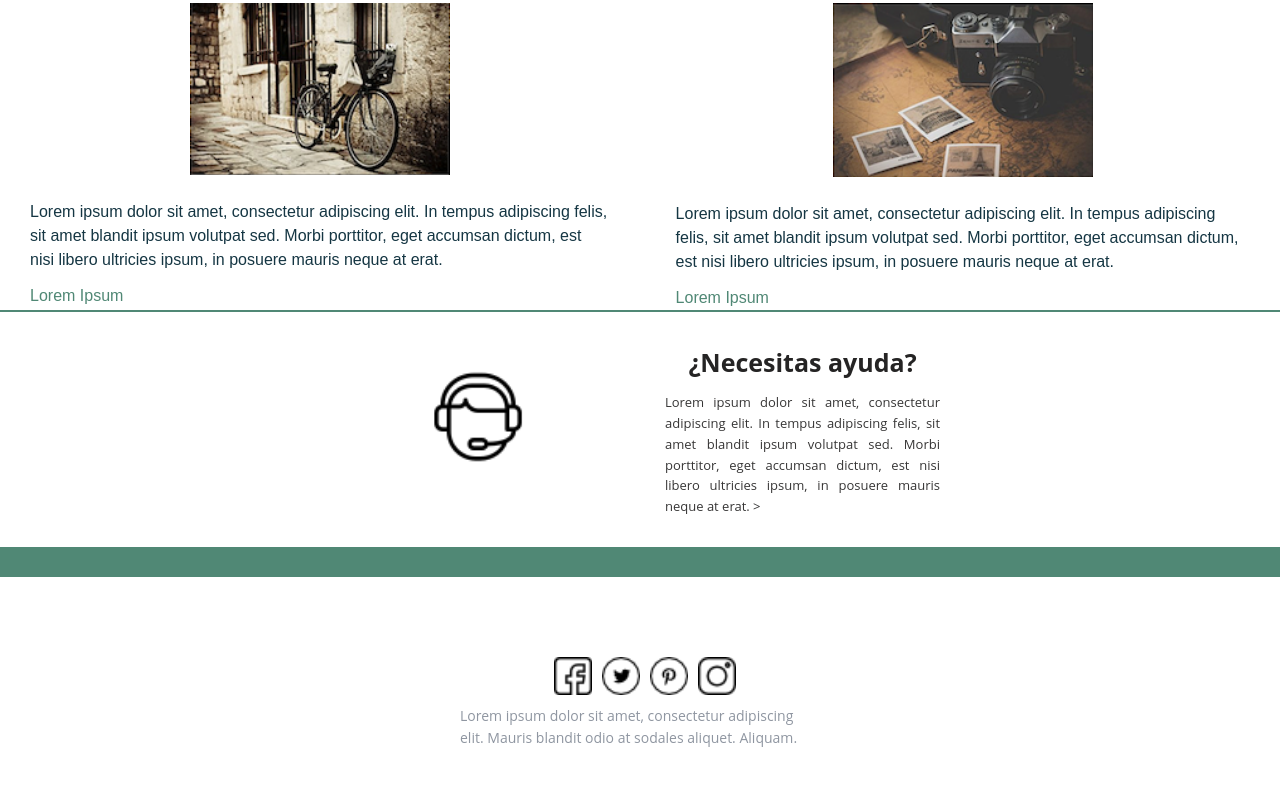
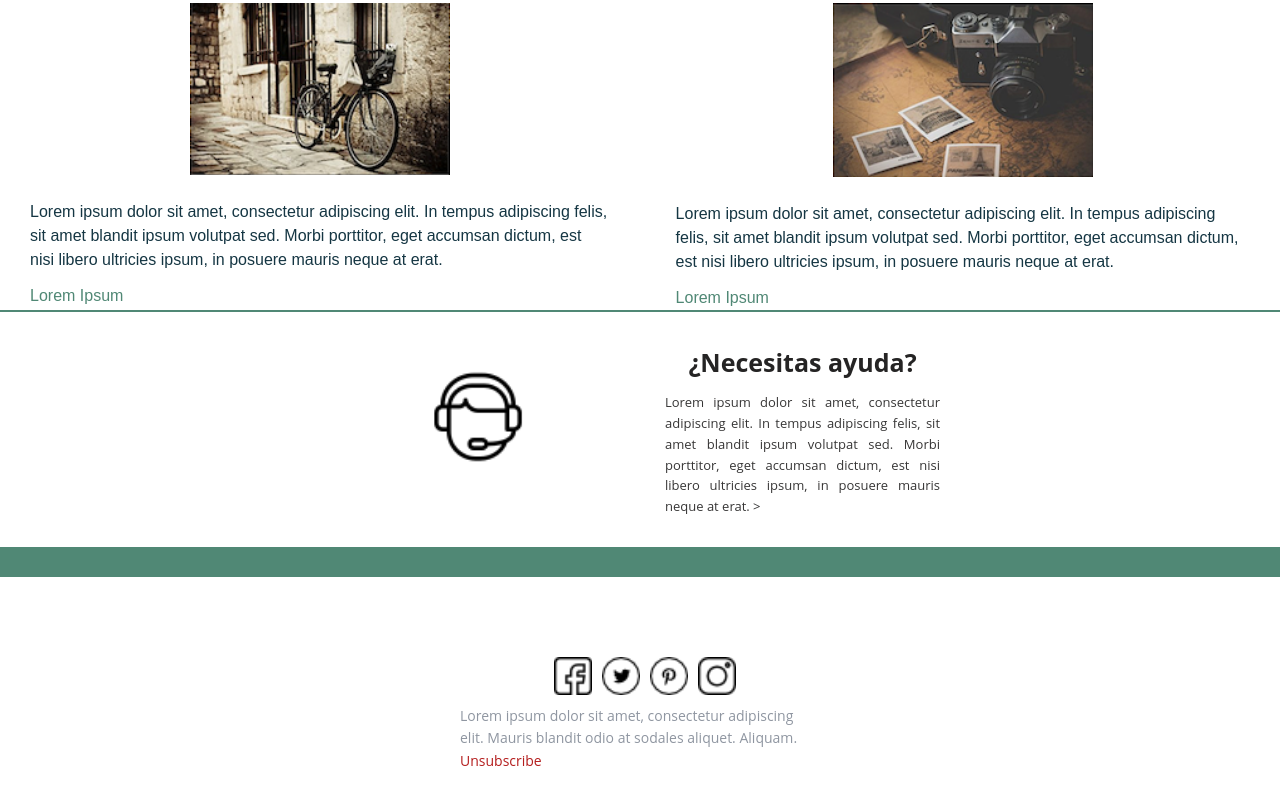
Before and after one commit to belcar-ceci/prueba_email-html, a plain HTML site: page index.html in a window 1280 px wide. Shown: the part 1706-2510 px from the top of the page. Drawn offline with Linux system fonts and the light colour scheme.

Commit message:
adding unsubscribe

```diff
--- a/index.html
+++ b/index.html
@@ -341,7 +341,7 @@
                 <!-- /HEADER -->
               </tbody>
             </table>
-            <!--[if (gte mso 9)|(IE)]></td></tr></table><![endif]-->
+
           </td>
         </tr>
       </tbody>
@@ -1412,7 +1412,7 @@
                                   >Lorem ipsum dolor sit amet, consectetur
                                   adipiscing elit. Mauris blandit odio at
                                   sodales aliquet. Aliquam.</multiline
-                                >
+                                ><br/><a href="http://www.example.com" style="color:#b41d1d;text-decoration:underline; align-content: center;">Unsubscribe</a>
                               </div>
                             </td>
                           </tr>
```
